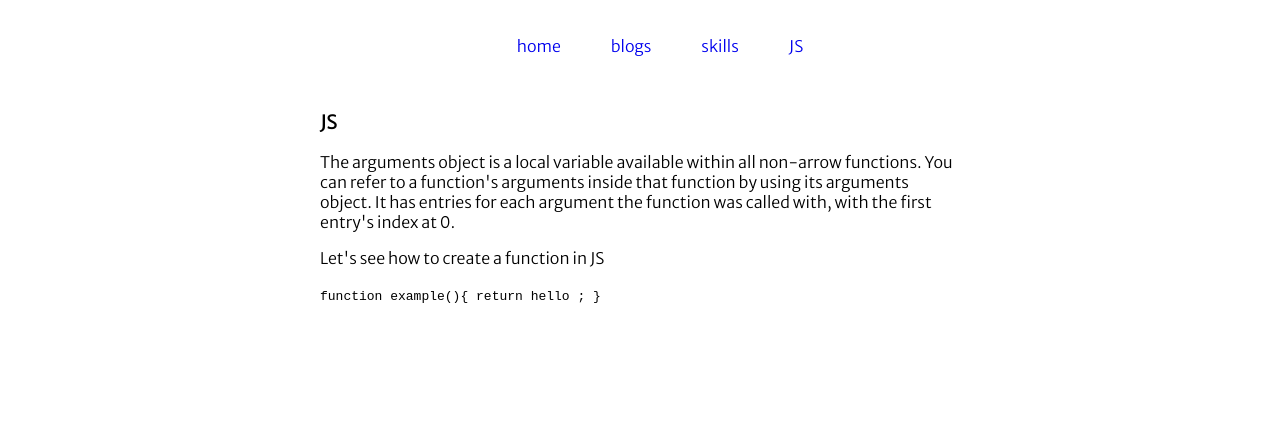
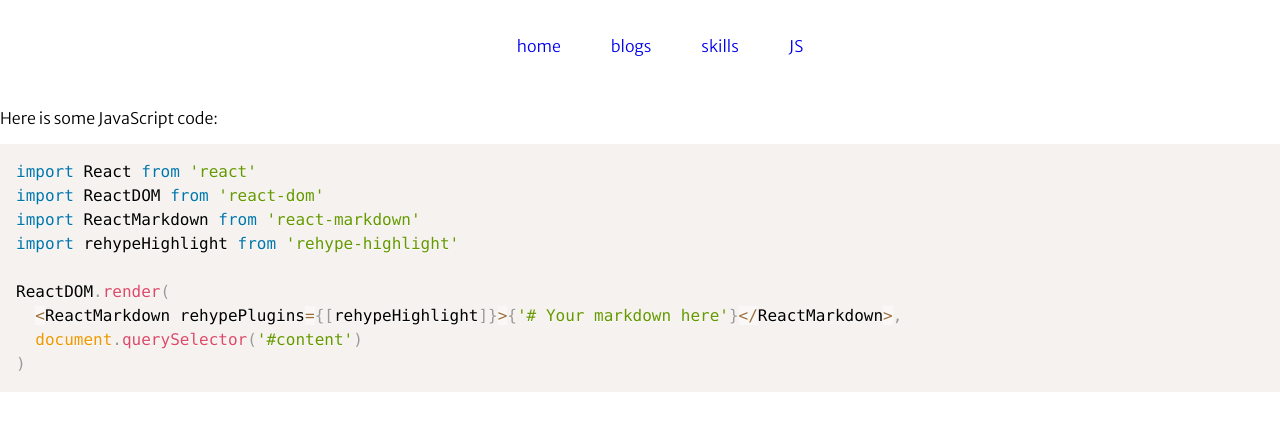
Before and after one commit to grewal25/saran-portfolio, a React (Create React App) app: page /javascript in a window 1280 px wide. Shown: the top 430 px of the page. Built offline with nearby package versions, Linux system fonts and the light colour scheme.

Commit message:
markdown added

```diff
--- a/package.json
+++ b/package.json
@@ -8,8 +8,11 @@
     "@testing-library/user-event": "^12.7.1",
     "react": "^17.0.1",
     "react-dom": "^17.0.1",
+    "react-markdown": "^7.1.0",
     "react-router-dom": "^5.2.0",
     "react-scripts": "4.0.2",
+    "react-syntax-highlighter": "^15.4.4",
+    "rehype-highlight": "^5.0.0",
     "web-vitals": "^1.1.0"
   },
   "scripts": {
--- a/src/Page/JavaScript/JavaScriptBlog.js
+++ b/src/Page/JavaScript/JavaScriptBlog.js
@@ -1,21 +1,49 @@
+
+import React from 'react'
+import ReactDom from 'react-dom'
+import ReactMarkdown from 'react-markdown'
+import {Prism as SyntaxHighlighter} from 'react-syntax-highlighter'
+import {dark} from 'react-syntax-highlighter/dist/esm/styles/prism'
 
 
-export default function JavaSciptBlog(){
-    const ex1 = `function example(){
-        return hello ;
-    }`
-    return (
-        <div className="main">
-           <h3>JS</h3>
-           <p>The arguments object is a local variable available within all non-arrow functions. You can refer
-               to a function's arguments inside that function by using its arguments object. It has entries for
-                each argument the function was called with, with the first entry's index at 0.</p>
+export default function JavaSciptBlog() {
+  const markdown = `Here is some JavaScript code:
 
-            <p>Let's see how to create a function in JS</p>
-            <code>
-                {ex1}
+~~~js
+import React from 'react'
+import ReactDOM from 'react-dom'
+import ReactMarkdown from 'react-markdown'
+import rehypeHighlight from 'rehype-highlight'
 
-            </code>
-        </div>
-    )
+ReactDOM.render(
+  <ReactMarkdown rehypePlugins={[rehypeHighlight]}>{'# Your markdown here'}</ReactMarkdown>,
+  document.querySelector('#content')
+)
+~~~
+`
+  return (
+    <div className="">
+      <ReactMarkdown
+    children={markdown}
+    components={{
+      code({node, inline, className, children, ...props}) {
+        const match = /language-(\w+)/.exec(className || '')
+        return !inline && match ? (
+          <SyntaxHighlighter
+            children={String(children).replace(/\n$/, '')}
+
+            language={match[1]}
+            PreTag="div"
+            {...props}
+          />
+        ) : (
+          <code className={className} {...props}>
+            {children}
+          </code>
+        )
+      }
+    }}
+  />
+    </div>
+  );
 }
```
Also changed, not shown: 1 other file (tests, documents, lock files or other folders).
